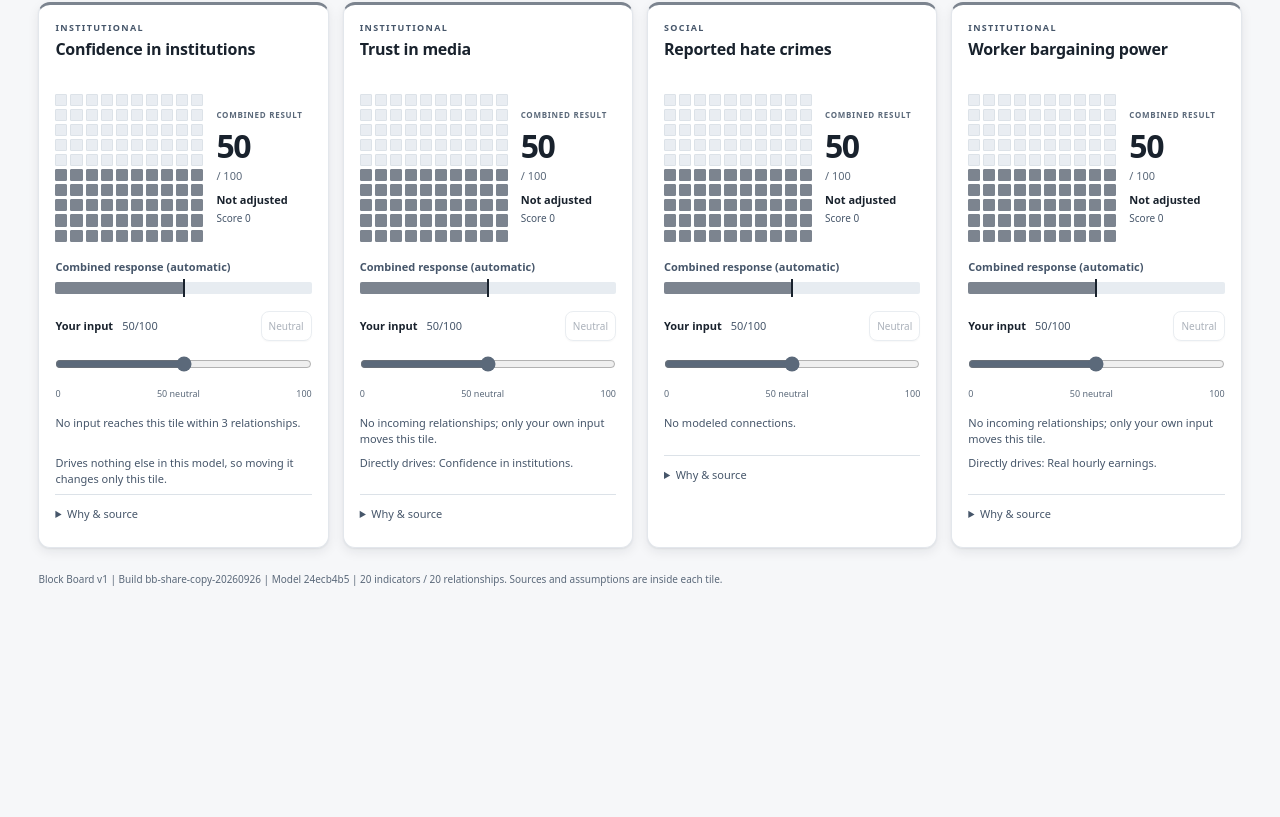
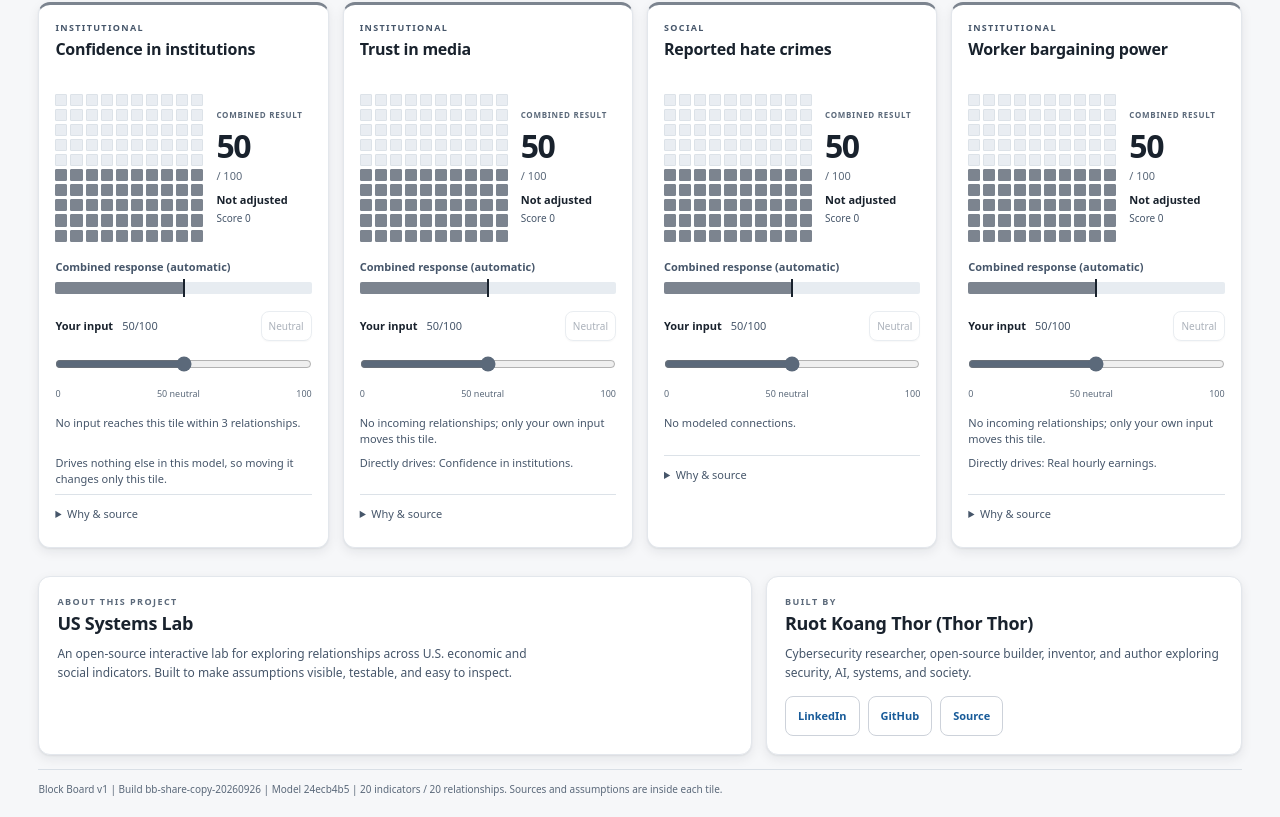
Before and after one commit to codethor0/us-systems-lab, a React (Vite) app: page / in a window 1280 px wide. Shown: the part 2532-3349 px from the top of the page. Before the commit the page ends 3139 px from the top, so only its background shows below. Built offline with nearby package versions, Linux system fonts and the light colour scheme.

Commit message:
feat: add project and author profile footer (#10)

```diff
--- a/src/ui/blocks/board.css
+++ b/src/ui/blocks/board.css
@@ -467,9 +467,70 @@
   display: none;
 }
 .bb-footer {
-  padding-top: 24px;
+  padding-top: 28px;
+  color: var(--bb-text-3);
+}
+.bb-footer-grid {
+  display: grid;
+  grid-template-columns: minmax(0, 1.2fr) minmax(280px, 0.8fr);
+  gap: 14px;
+}
+.bb-footer-panel {
+  background: var(--bb-card);
+  border: 1px solid var(--bb-border-card);
+  border-radius: 12px;
+  padding: 18px;
+  box-shadow:
+    0 1px 2px var(--bb-shadow),
+    0 4px 12px var(--bb-shadow-deep);
+}
+.bb-footer-eyebrow {
+  font-size: 9px;
+  font-weight: 750;
+  letter-spacing: 0.16em;
+  color: var(--bb-text-3);
+}
+.bb-footer-title {
+  margin: 4px 0 8px;
+  color: var(--bb-text);
+  font-size: 18px;
+  line-height: 1.3;
+  letter-spacing: -0.015em;
+}
+.bb-footer-copy {
+  max-width: 70ch;
+  color: var(--bb-text-2);
+  font-size: 12px;
+  line-height: 1.6;
+}
+.bb-footer-links {
+  display: flex;
+  flex-wrap: wrap;
+  gap: 8px;
+  margin-top: 14px;
+}
+.bb-footer-link {
+  display: inline-flex;
+  align-items: center;
+  min-height: 40px;
+  padding: 8px 12px;
+  border: 1px solid var(--bb-border-control);
+  border-radius: 8px;
+  background: var(--bb-card);
+  color: var(--bb-link);
+  font-size: 11px;
+  font-weight: 700;
+}
+.bb-footer-link:hover {
+  background: var(--bb-hover);
+  text-decoration: underline;
+}
+.bb-footer-meta {
+  margin-top: 14px;
+  padding-top: 12px;
+  border-top: 1px solid var(--bb-rule);
+  color: var(--bb-text-3);
   font-size: 10px;
-  color: var(--bb-text-3);
 }
 .bb-sr-only {
   position: absolute;
@@ -523,6 +584,13 @@
   .bb-value {
     font-size: 31px;
   }
+  .bb-footer-grid {
+    grid-template-columns: 1fr;
+  }
+  .bb-footer-link {
+    flex: 1 1 auto;
+    justify-content: center;
+  }
 }
 @media (prefers-reduced-motion: reduce) {
   .bb-pulse {
--- a/src/ui/blocks/board.ts
+++ b/src/ui/blocks/board.ts
@@ -412,10 +412,62 @@ export function mountBlockBoard(
     });
   }
 
-  const footer = element(
-    "footer",
-    "bb-footer",
-    `Block Board v1 | Build ${services.build} | Model ${services.stamp} | ${String(graph.nodes.length)} indicators / ${String(graph.edges.length)} relationships. Sources and assumptions are inside each tile.`,
+  const footer = element("footer", "bb-footer");
+  const footerGrid = element("div", "bb-footer-grid");
+
+  const projectPanel = element("section", "bb-footer-panel");
+  const projectTitle = element("h2", "bb-footer-title", "US Systems Lab");
+  projectTitle.id = "bb-about-project";
+  projectPanel.setAttribute("aria-labelledby", projectTitle.id);
+  projectPanel.append(
+    element("p", "bb-footer-eyebrow", "ABOUT THIS PROJECT"),
+    projectTitle,
+    element(
+      "p",
+      "bb-footer-copy",
+      "An open-source interactive lab for exploring relationships across U.S. economic and social indicators. Built to make assumptions visible, testable, and easy to inspect.",
+    ),
+  );
+
+  const authorPanel = element("section", "bb-footer-panel");
+  const authorTitle = element("h2", "bb-footer-title", "Ruot Koang Thor (Thor Thor)");
+  authorTitle.id = "bb-about-author";
+  authorPanel.setAttribute("aria-labelledby", authorTitle.id);
+  const authorLinks = element("nav", "bb-footer-links");
+  authorLinks.setAttribute("aria-label", "Author links");
+  const linkedIn = element("a", "bb-footer-link", "LinkedIn");
+  linkedIn.href =
+    "https://www.linkedin.com/in/ruot-koang-thor-monyjang-luak-pech-both-doah-yoal-joak";
+  linkedIn.target = "_blank";
+  linkedIn.rel = "noreferrer noopener";
+  const github = element("a", "bb-footer-link", "GitHub");
+  github.href = "https://github.com/codethor0";
+  github.target = "_blank";
+  github.rel = "noreferrer noopener";
+  const source = element("a", "bb-footer-link", "Source");
+  source.href = "https://github.com/codethor0/us-systems-lab";
+  source.target = "_blank";
+  source.rel = "noreferrer noopener";
+  authorLinks.append(linkedIn, github, source);
+  authorPanel.append(
+    element("p", "bb-footer-eyebrow", "BUILT BY"),
+    authorTitle,
+    element(
+      "p",
+      "bb-footer-copy",
+      "Cybersecurity researcher, open-source builder, inventor, and author exploring security, AI, systems, and society.",
+    ),
+    authorLinks,
+  );
+
+  footerGrid.append(projectPanel, authorPanel);
+  footer.append(
+    footerGrid,
+    element(
+      "p",
+      "bb-footer-meta",
+      `Block Board v1 | Build ${services.build} | Model ${services.stamp} | ${String(graph.nodes.length)} indicators / ${String(graph.edges.length)} relationships. Sources and assumptions are inside each tile.`,
+    ),
   );
   // A labelled section keeps the disclaimer and counts inside a landmark (axe "region").
   const summary = element("section", "bb-summary");
```
Also changed, not shown: 1 other file (tests, documents, lock files or other folders).
